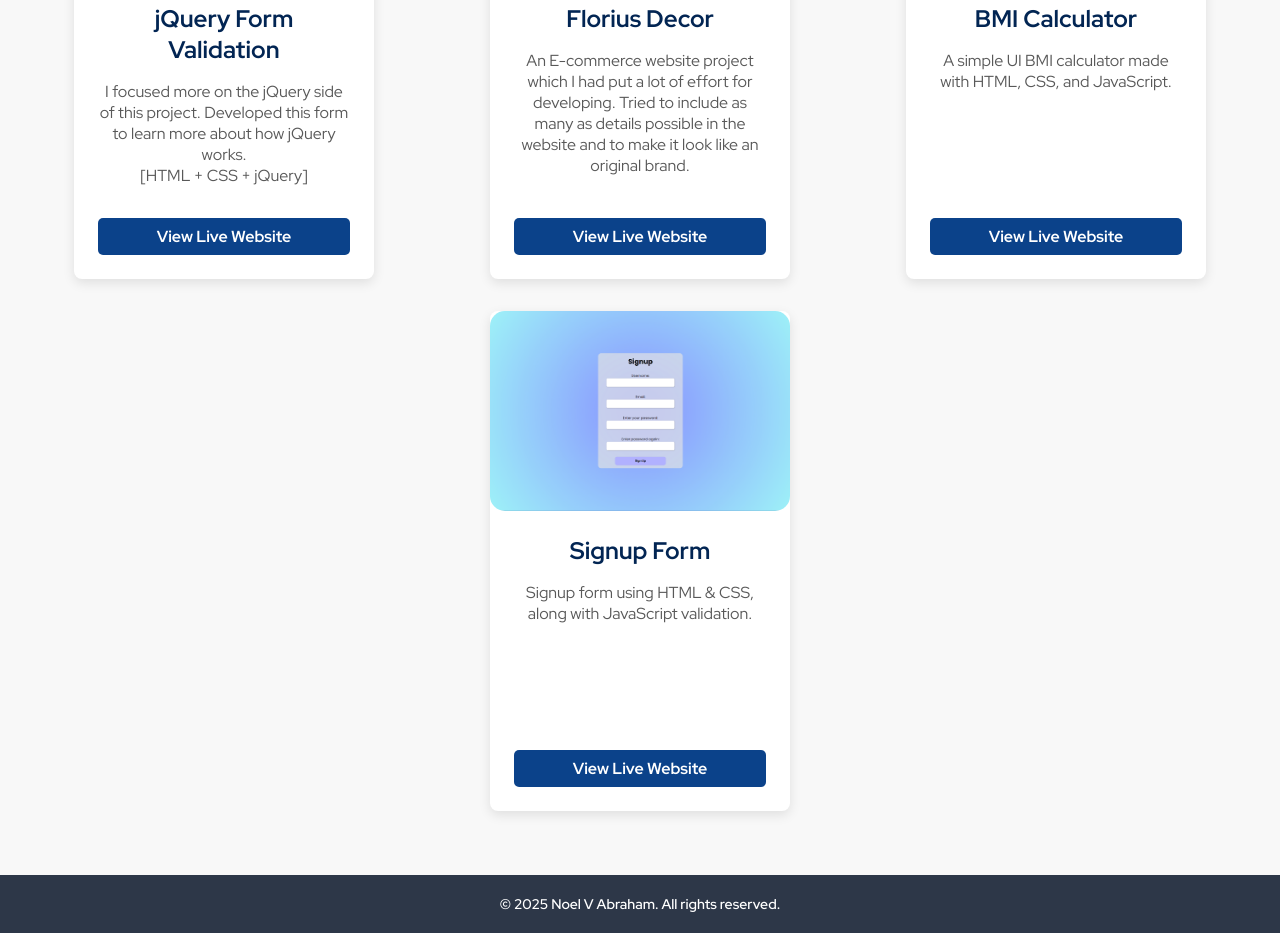
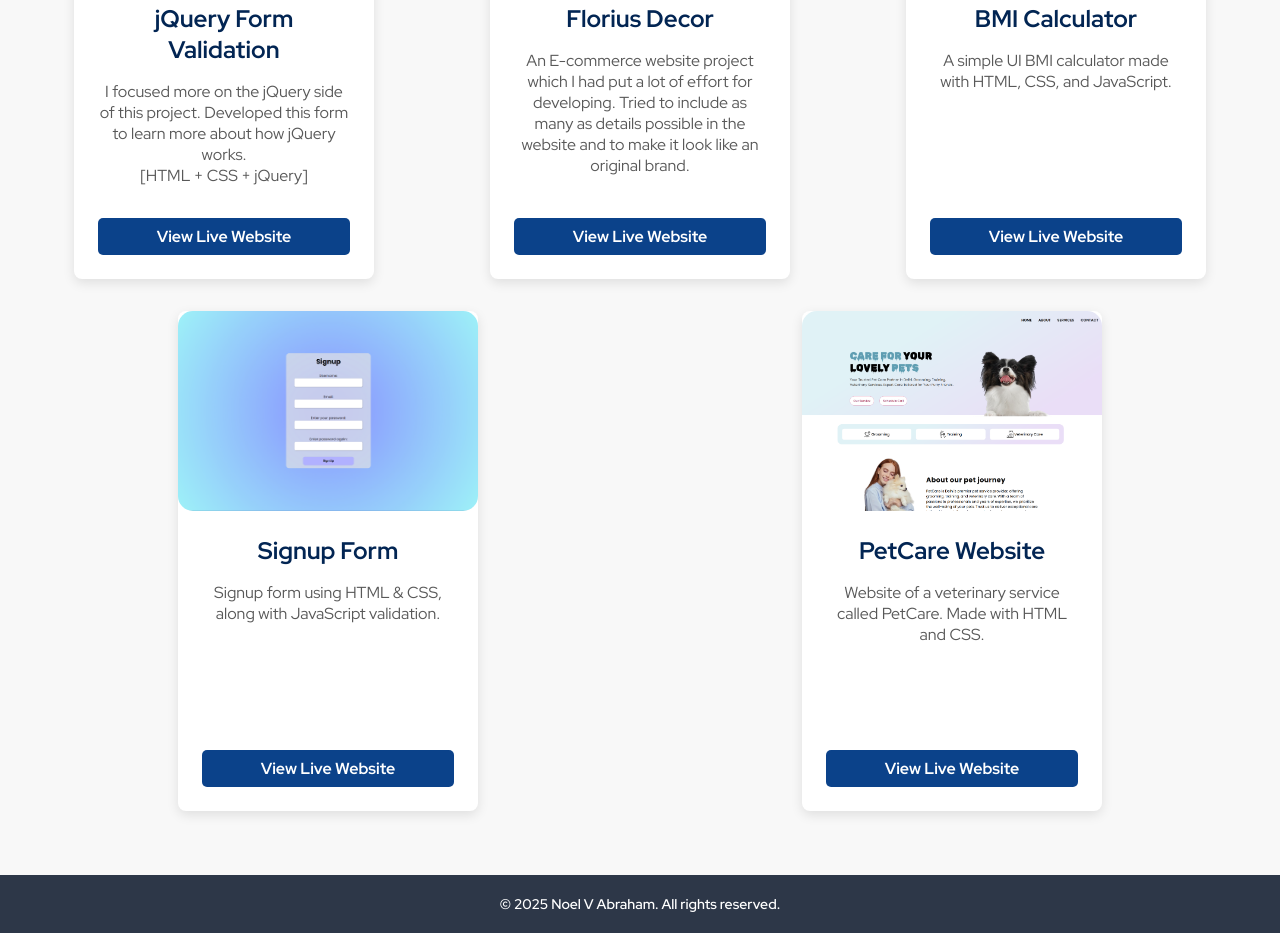
Before and after one commit to overthinker-pro/personal-portfolio, a plain HTML site: page index.html in a window 1280 px wide. Shown: the part 4651-5584 px from the top of the page. Drawn offline with Linux system fonts and the light colour scheme.

Commit message:
Project 10 addition

```diff
--- a/index.html
+++ b/index.html
@@ -248,13 +248,24 @@
       </div>
       <!-- project 9 -->
       <div class="project-card">
-        <img src="images/pr9.png" alt="Project 8" class="project-image" />
+        <img src="images/pr9.png" alt="Project 9" class="project-image" />
         <div class="project-content">
           <h2>Signup Form</h2>
           <p>
             Signup form using HTML & CSS, along with JavaScript validation.
           </p>
           <a href="https://overthinker-pro.github.io/signup-form/" class="btn" target="_blank">View Live Website</a>
+        </div>
+      </div>
+      <!-- project 10 -->
+      <div class="project-card">
+        <img src="images/pr10.png" alt="Project 10" class="project-image" />
+        <div class="project-content">
+          <h2>PetCare Website</h2>
+          <p>
+            Website of a veterinary service called PetCare. Made with HTML and CSS.
+          </p>
+          <a href="https://overthinker-pro.github.io/petcare/" class="btn" target="_blank">View Live Website</a>
         </div>
       </div>
     </div>
```
Also changed, not shown: images/pr10.png (added).
